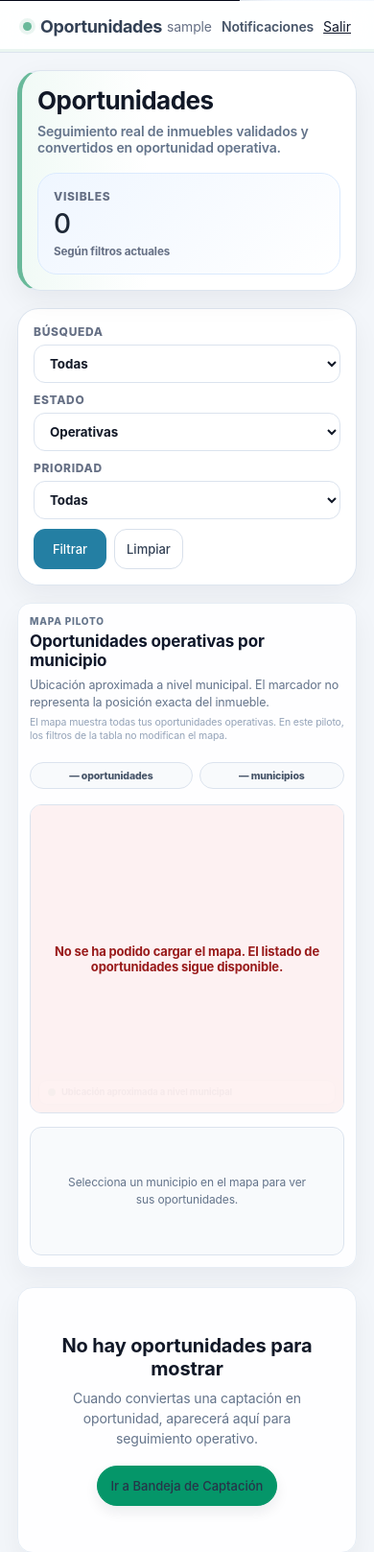
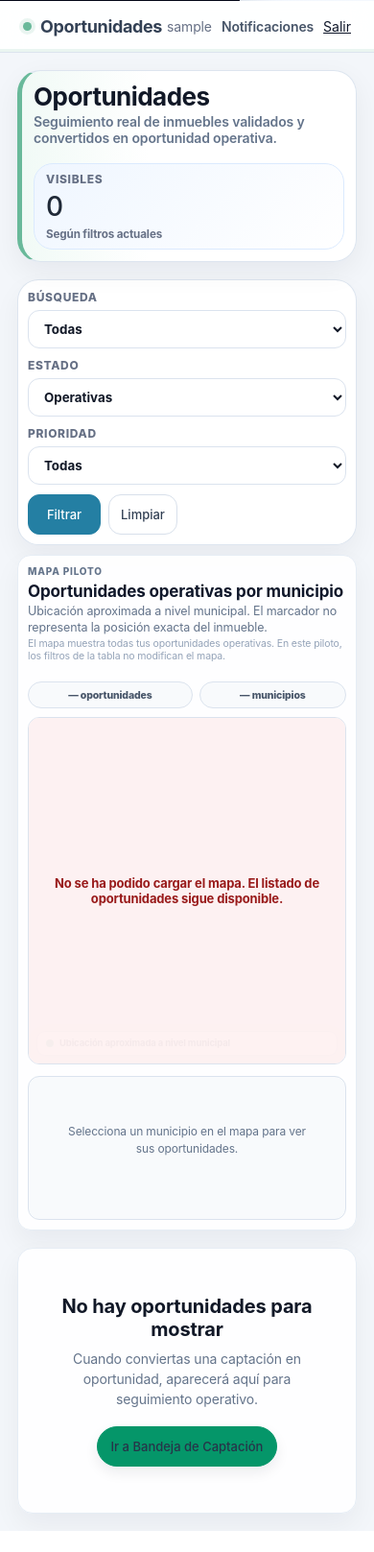
Before and after one commit to icgs-es/sooi, a Django app: page /app/oportunidades/ in a window 390 px wide. Shown: the part 605-2222 px from the top of the page at 96% size. After the commit the page ends 2200 px from the top, so only its background shows below. Run offline with Django 5.2, Linux system fonts and the light colour scheme; the visitor is signed in with stand-in values (Sample User, id 1); data comes from the database, SQL or seed files in the repository; data that the repository does not hold is empty; parts of the project's set-up code (start-up, migrations or seed data) failed here and were passed over.

Commit message:
SOOI: enlarge G3 opportunity map and compact upper layout

```diff
--- a/app/templates/seguimiento/opportunity_list.html
+++ b/app/templates/seguimiento/opportunity_list.html
@@ -1585,6 +1585,151 @@
     }
   </style>
 
+
+  <style>
+    /* SOOI_G3_OPPORTUNITY_MAP_PILOT_UI_V1_3_SPACIOUS_MAP */
+
+    /*
+     * Dar prioridad visual al mapa.
+     * Compactamos únicamente la cabecera de esta pantalla.
+     */
+
+    .opp-list-hero {
+      min-height:0 !important;
+      margin-bottom:10px !important;
+      padding:14px 18px !important;
+    }
+
+    .opp-list-hero h1 {
+      margin:0 0 3px !important;
+    }
+
+    .opp-list-hero p {
+      margin:0 !important;
+    }
+
+    .opp-list-hero__counter {
+      min-height:0 !important;
+      padding:8px 12px !important;
+    }
+
+    .opp-filter-card {
+      margin-bottom:10px !important;
+      padding:10px 12px !important;
+    }
+
+    .opp-map-card {
+      margin:10px 0 14px !important;
+      padding:14px !important;
+    }
+
+    .opp-map-card__head {
+      margin-bottom:9px !important;
+    }
+
+    .opp-map-card__heading h2 {
+      margin-bottom:3px !important;
+    }
+
+    .opp-map-card__heading p {
+      line-height:1.3 !important;
+    }
+
+    .opp-map-card__scope {
+      margin-top:2px !important;
+      line-height:1.25 !important;
+    }
+
+    /*
+     * Más superficie cartográfica.
+     * En escritorio aproximadamente 520–640 px,
+     * según altura real de viewport.
+     */
+
+    .opp-map-layout {
+      grid-template-columns:
+        minmax(0, 1.72fr)
+        minmax(270px, .68fr) !important;
+
+      gap:12px !important;
+    }
+
+    .opp-map-canvas-wrap {
+      min-height:clamp(520px, 58vh, 640px) !important;
+    }
+
+    .opp-map-canvas,
+    .opp-map-panel {
+      height:clamp(520px, 58vh, 640px) !important;
+    }
+
+    /*
+     * Laptop / escritorio reducido.
+     */
+
+    @media (max-width: 1400px) {
+      .opp-map-canvas-wrap {
+        min-height:520px !important;
+      }
+
+      .opp-map-canvas,
+      .opp-map-panel {
+        height:520px !important;
+      }
+    }
+
+    /*
+     * Tablet:
+     * mapa y panel vuelven a apilarse.
+     */
+
+    @media (max-width: 900px) {
+      .opp-map-layout {
+        grid-template-columns:1fr !important;
+      }
+
+      .opp-map-canvas-wrap {
+        min-height:440px !important;
+      }
+
+      .opp-map-canvas {
+        height:440px !important;
+      }
+
+      .opp-map-panel {
+        height:auto !important;
+        min-height:150px !important;
+        max-height:460px !important;
+      }
+    }
+
+    /*
+     * Móvil.
+     */
+
+    @media (max-width: 520px) {
+      .opp-list-hero {
+        padding:12px !important;
+      }
+
+      .opp-filter-card {
+        padding:10px !important;
+      }
+
+      .opp-map-card {
+        padding:10px !important;
+      }
+
+      .opp-map-canvas-wrap {
+        min-height:360px !important;
+      }
+
+      .opp-map-canvas {
+        height:360px !important;
+      }
+    }
+  </style>
+
   <script>
     /* SOOI_G3_OPPORTUNITY_MAP_PILOT_UI_V1_BEHAVIOR */
     (function () {
```
